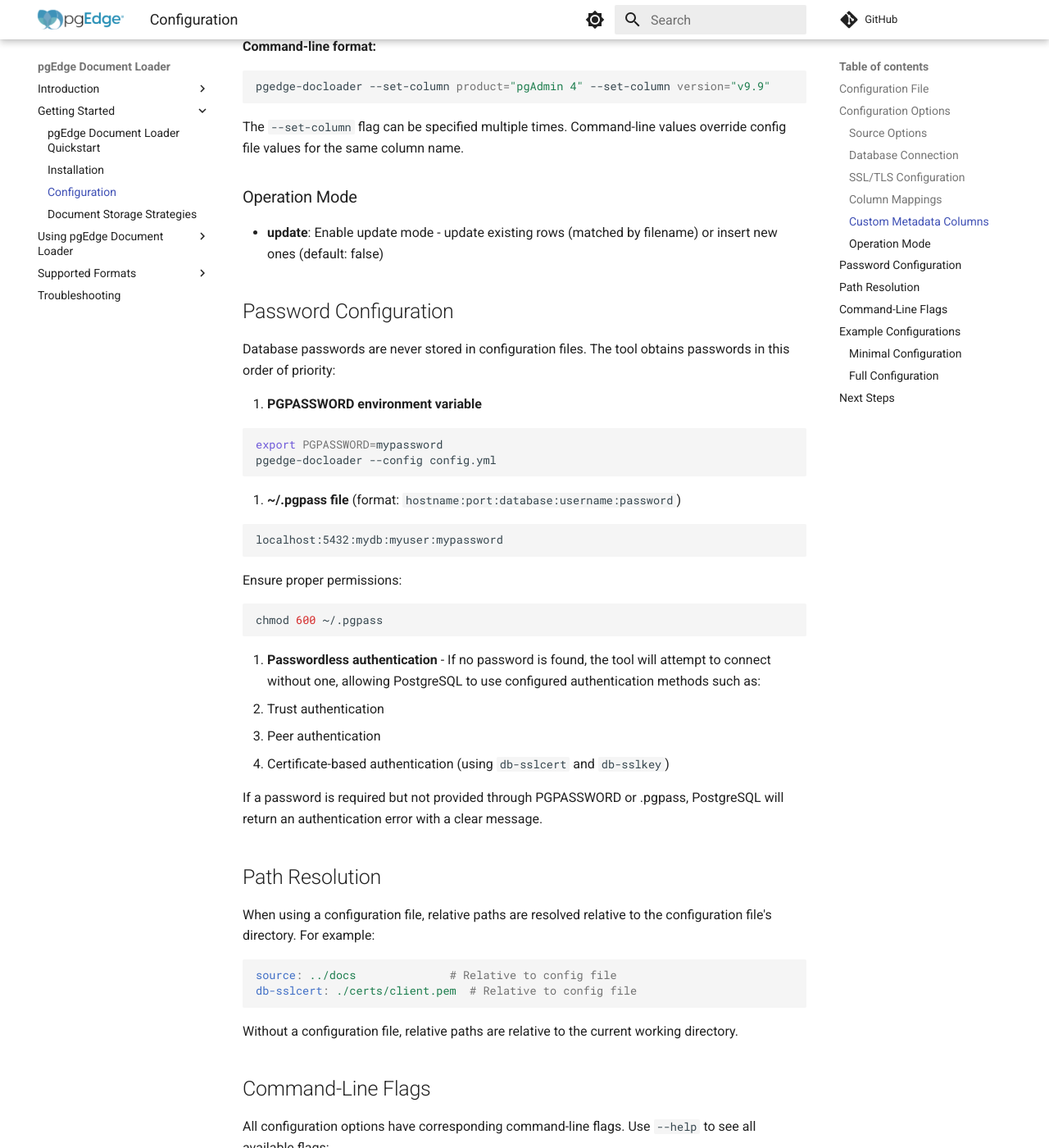
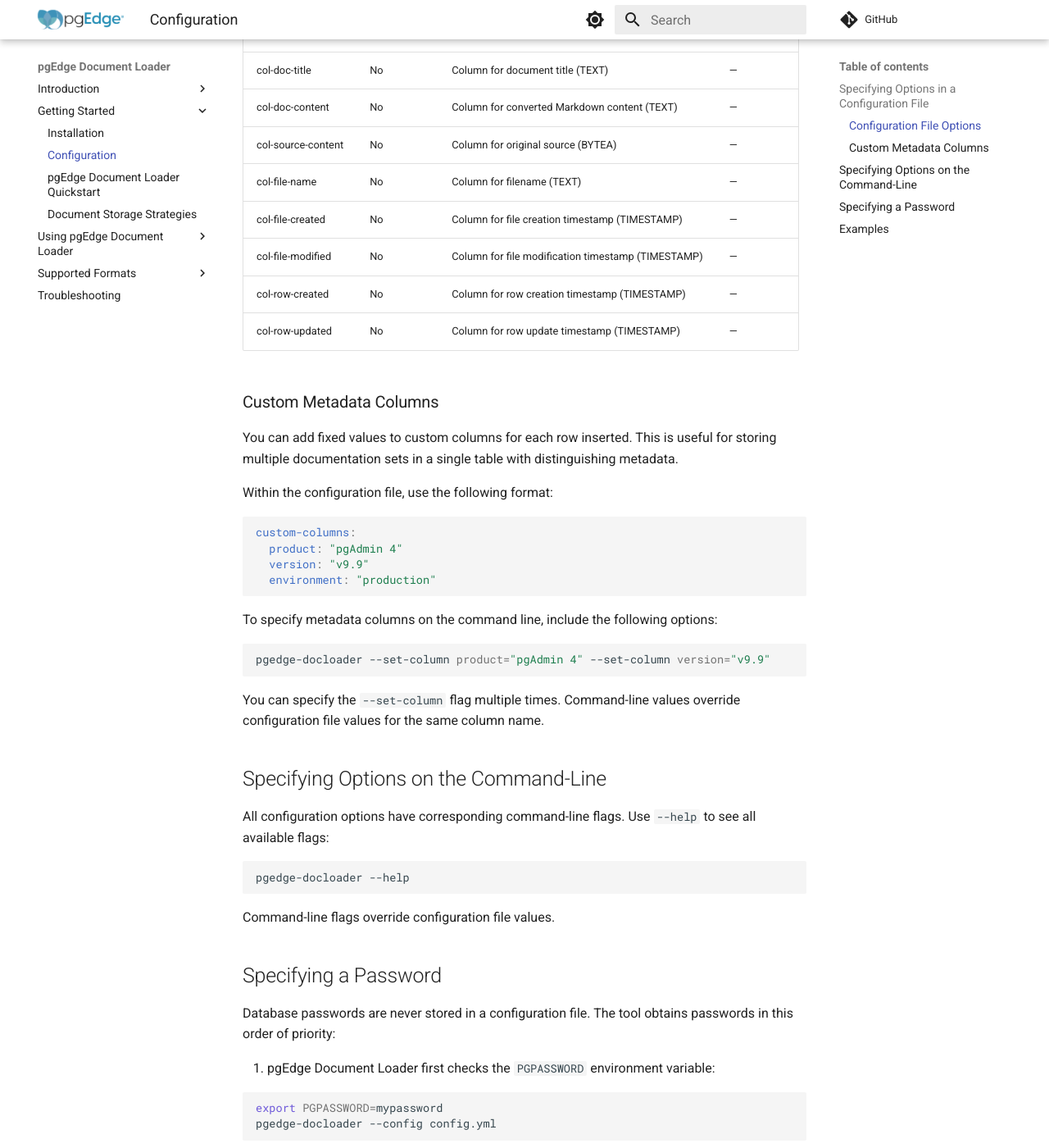
Before and after one commit to pgEdge/pgedge-docloader, an MkDocs documentation site: the page built from docs/configuration.md, in a window 1280 px wide and 1400 px high, scrolled down 2334 px. Shown: the whole window at 82% size. Built offline with MkDocs 1.6.1 and Material for MkDocs 9.7.7, drawn with Linux system fonts in a browser that asks for light colours; comment, search, counter and statistics services are not loaded; some of the changed text lies outside the part shown.

Commit message:
Refactoring docs

````diff
--- a/docs/configuration.md
+++ b/docs/configuration.md
@@ -1,12 +1,24 @@
 # Configuration
 
-The pgEdge Document Loader can be configured using a YAML configuration file
-and/or command-line flags. Command-line flags always take precedence over
-configuration file settings.
+The pgEdge Document Loader can be deployed with preferences saved in a [YAML configuration file](#specifying-options-in-a-configuration-file) and/or [command-line flags](#specifying-options-on-the-command-line).
 
-## Configuration File
+When using a configuration file, paths are resolved relative to the configuration file's directory. For example:
 
-Create a YAML configuration file (e.g., `config.yml`):
+```yaml
+source: ../docs              # Relative to config file
+db-sslcert: ./certs/client.pem  # Relative to config file
+```
+
+When invoked without a configuration file, paths are relative to the current working directory.
+
+!!! note
+
+    Command-line flags always take precedence over configuration file settings.
+
+
+## Specifying Options in a Configuration File
+
+To save your deployment preferences in a file, create a YAML-formatted configuration file (for example, `config.yml`):
 
 ```yaml
 # Source documents
@@ -40,55 +52,58 @@ col-row-updated: updated_at
 update: true
 ```
 
-Use the configuration file:
+Then, when you invoke `pgedge-docloader`, include the `--config` flag and the configuration file name:
 
 ```bash
 pgedge-docloader --config config.yml
 ```
 
-## Configuration Options
+### Configuration File Options
 
-### Source Options
+Use the following options to specify details about the source document:
 
-- **source** (required): Path to file, directory, or glob pattern
-- **strip-path**: Remove directory path from filenames (default: false)
+| Option      | Required | Description                                         | Default |
+|-------------|----------|-----------------------------------------------------|---------|
+| source      | Yes      | Path to file, directory, or glob pattern            | —       |
+| strip-path  | No       | Remove directory path from filenames                | false   |
 
-### Database Connection
+Use the following options in a configuration file to specify details about the database connection:
 
-- **db-host**: Database hostname (default: localhost)
-- **db-port**: Database port (default: 5432)
-- **db-name** (required): Database name
-- **db-user** (required): Database username
-- **db-sslmode**: SSL mode - disable, allow, prefer, require, verify-ca,
-  verify-full (default: prefer)
-- **db-table** (required): Target table name
+| Option     | Required | Description                                                       | Default     |
+|------------|----------|-------------------------------------------------------------------|-------------|
+| db-host    | No       | Database hostname                                                 | localhost   |
+| db-port    | No       | Database port                                                     | 5432        |
+| db-name    | Yes      | Database name                                                     | —           |
+| db-user    | Yes      | Database username                                                 | —           |
+| db-sslmode | No       | SSL mode (disable, allow, prefer, require, verify-ca, verify-full)| prefer      |
+| db-table   | Yes      | Target table name                                                 | —           |
 
-### SSL/TLS Configuration
+Use the following options to specify details about the SSL/TLS configuration:
 
-- **db-sslcert**: Path to client SSL certificate
-- **db-sslkey**: Path to client SSL key
-- **db-sslrootcert**: Path to SSL root certificate
+| Option         | Required | Description                         | Default |
+|----------------|----------|-------------------------------------|---------|
+| db-sslcert     | No       | Path to client SSL certificate      | —       |
+| db-sslkey      | No       | Path to client SSL key              | —       |
+| db-sslrootcert | No       | Path to SSL root certificate        | —       |
 
-### Column Mappings
+Use the following options to specify details about column mappings:
 
-Map document data to table columns. At least one column must be specified:
-
-- **col-doc-title**: Column for document title (TEXT)
-- **col-doc-content**: Column for converted Markdown content (TEXT)
-- **col-source-content**: Column for original source (BYTEA)
-- **col-file-name**: Column for filename (TEXT)
-- **col-file-created**: Column for file creation timestamp (TIMESTAMP)
-- **col-file-modified**: Column for file modification timestamp (TIMESTAMP)
-- **col-row-created**: Column for row creation timestamp (TIMESTAMP)
-- **col-row-updated**: Column for row update timestamp (TIMESTAMP)
+| Option             | Required | Description                                            | Default |
+|--------------------|----------|--------------------------------------------------------|---------|
+| col-doc-title      | No       | Column for document title (TEXT)                       | —       |
+| col-doc-content    | No       | Column for converted Markdown content (TEXT)           | —       |
+| col-source-content | No       | Column for original source (BYTEA)                     | —       |
+| col-file-name      | No       | Column for filename (TEXT)                             | —       |
+| col-file-created   | No       | Column for file creation timestamp (TIMESTAMP)         | —       |
+| col-file-modified  | No       | Column for file modification timestamp (TIMESTAMP)     | —       |
+| col-row-created    | No       | Column for row creation timestamp (TIMESTAMP)          | —       |
+| col-row-updated    | No       | Column for row update timestamp (TIMESTAMP)            | —       |
 
 ### Custom Metadata Columns
 
-Add fixed values to custom columns for every row inserted. This is useful
-for storing multiple documentation sets in a single table with distinguishing
-metadata.
+You can add fixed values to custom columns for each row inserted. This is useful for storing multiple documentation sets in a single table with distinguishing metadata.
 
-**Configuration file format:**
+Within the configuration file, use the following format:
 
 ```yaml
 custom-columns:
@@ -97,71 +112,18 @@ custom-columns:
   environment: "production"
 ```
 
-**Command-line format:**
+To specify metadata columns on the command line, include the following options:
 
 ```bash
 pgedge-docloader --set-column product="pgAdmin 4" --set-column version="v9.9"
 ```
 
-The `--set-column` flag can be specified multiple times. Command-line values
-override config file values for the same column name.
+You can specify the `--set-column` flag multiple times. Command-line values override configuration file values for the same column name.
 
-### Operation Mode
 
-- **update**: Enable update mode - update existing rows (matched by
-  filename) or insert new ones (default: false)
+## Specifying Options on the Command-Line
 
-## Password Configuration
-
-Database passwords are never stored in configuration files. The tool obtains
-passwords in this order of priority:
-
-1. **PGPASSWORD environment variable**
-
-   ```bash
-   export PGPASSWORD=mypassword
-   pgedge-docloader --config config.yml
-   ```
-
-2. **~/.pgpass file** (format: `hostname:port:database:username:password`)
-
-   ```
-   localhost:5432:mydb:myuser:mypassword
-   ```
-
-   Ensure proper permissions:
-
-   ```bash
-   chmod 600 ~/.pgpass
-   ```
-
-3. **Passwordless authentication** - If no password is found, the tool will
-   attempt to connect without one, allowing PostgreSQL to use configured
-   authentication methods such as:
-   - Trust authentication
-   - Peer authentication
-   - Certificate-based authentication (using `db-sslcert` and `db-sslkey`)
-
-If a password is required but not provided through PGPASSWORD or .pgpass,
-PostgreSQL will return an authentication error with a clear message.
-
-## Path Resolution
-
-When using a configuration file, relative paths are resolved relative to the
-configuration file's directory. For example:
-
-```yaml
-source: ../docs              # Relative to config file
-db-sslcert: ./certs/client.pem  # Relative to config file
-```
-
-Without a configuration file, relative paths are relative to the current
-working directory.
-
-## Command-Line Flags
-
-All configuration options have corresponding command-line flags. Use
-`--help` to see all available flags:
+All configuration options have corresponding command-line flags. Use `--help` to see all available flags:
 
 ```bash
 pgedge-docloader --help
@@ -169,9 +131,44 @@ pgedge-docloader --help
 
 Command-line flags override configuration file values.
 
-## Example Configurations
 
-### Minimal Configuration
+## Specifying a Password
+
+Database passwords are never stored in a configuration file. The tool obtains passwords in this order of priority:
+
+1. pgEdge Document Loader first checks the `PGPASSWORD` environment variable:
+
+   ```bash
+   export PGPASSWORD=mypassword
+   pgedge-docloader --config config.yml
+   ```
+
+2. It then checks the [`~/.pgpass file`](https://www.postgresql.org/docs/18/libpq-pgpass.html) for an entry:
+
+   ```
+   localhost:5432:mydb:myuser:mypassword
+   ```
+
+   Your `/.pgpass` file must have proper permissions:
+
+   ```bash
+   chmod 600 ~/.pgpass
+   ```
+
+!!! note
+
+    If a password is required but not provided through `PGPASSWORD` or `.pgpass`, PostgreSQL will return an authentication error with a clear message.
+
+3. If Document Loader doesn't find a password in the two previous locations, it then attempts passwordless authentication. This allows PostgreSQL to use configured authentication methods such as:
+
+   - Trust authentication
+   - Peer authentication
+   - Certificate-based authentication (using `db-sslcert` and `db-sslkey`)
+
+
+## Examples
+
+The following options specify the minimal configuration required by Document Loader:
 
 ```yaml
 source: "./docs/*.md"
@@ -183,7 +180,7 @@ col-doc-content: content
 col-file-name: filename
 ```
 
-### Full Configuration
+The following options specify a complete configuration:
 
 ```yaml
 source: "./documentation"
@@ -213,8 +210,3 @@ custom-columns:
 
 update: true
 ```
-
-## Next Steps
-
-- [Usage](usage.md) - Learn how to run the tool
-- [Database Setup](database-setup.md) - Create appropriate database tables
--- a/mkdocs.yml
+++ b/mkdocs.yml
@@ -54,12 +54,13 @@ nav:
       - Introduction: index.md
       - Best Practices: best_practices.md
   - Getting Started:
-      - pgEdge Document Loader Quickstart: quickstart.md
       - Installation: installation.md
       - Configuration: configuration.md
+      - pgEdge Document Loader Quickstart: quickstart.md
       - Document Storage Strategies: database-setup.md
   - Using pgEdge Document Loader:
       - Usage: usage.md
+      - Updating a Stored Document: updating.md
   - Supported Formats:
       - HTML: html.md
       - Markdown: markdown.md
````
Also changed, not shown: docs/updating.md (added, +5 -0 lines).
